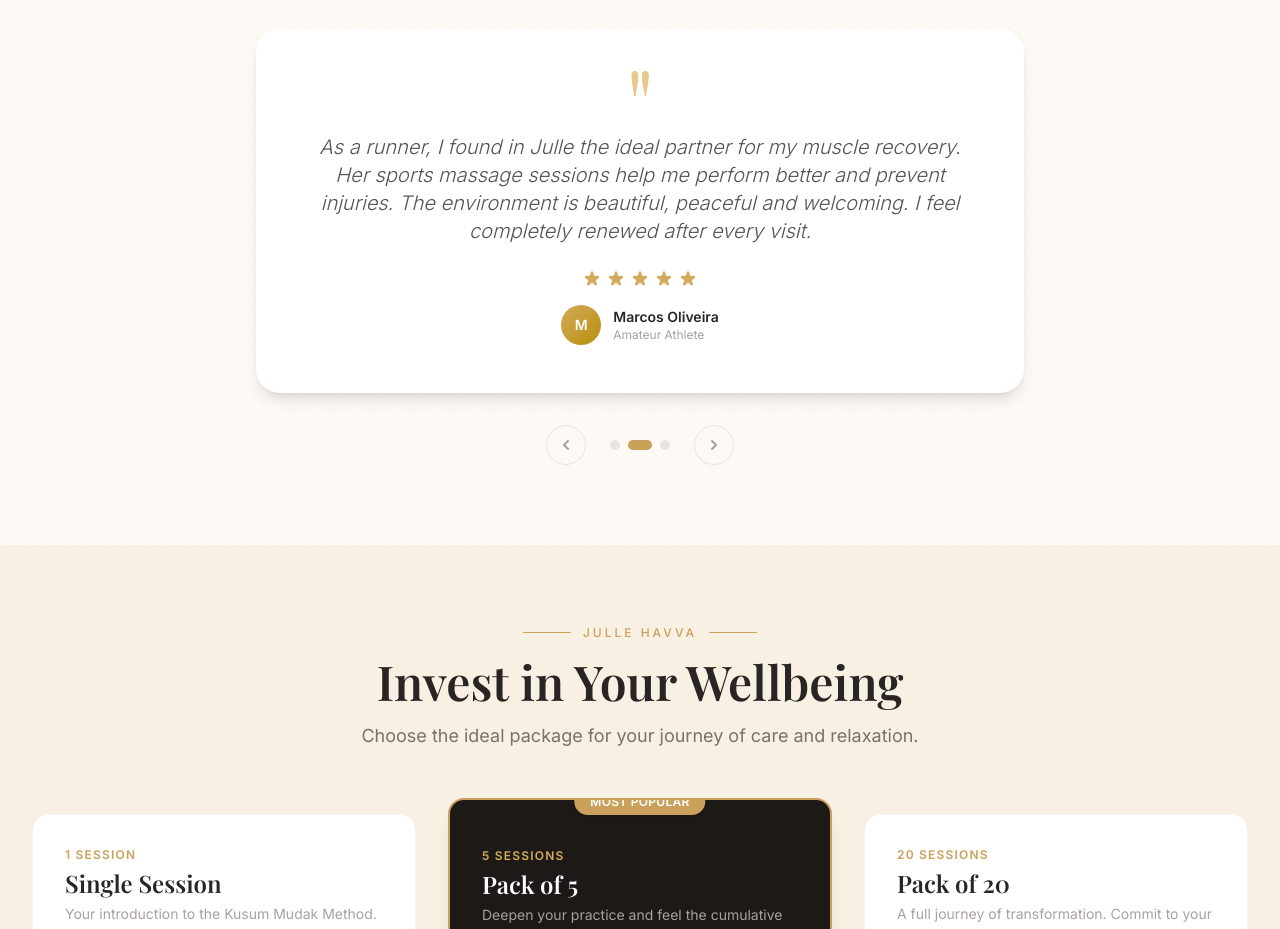
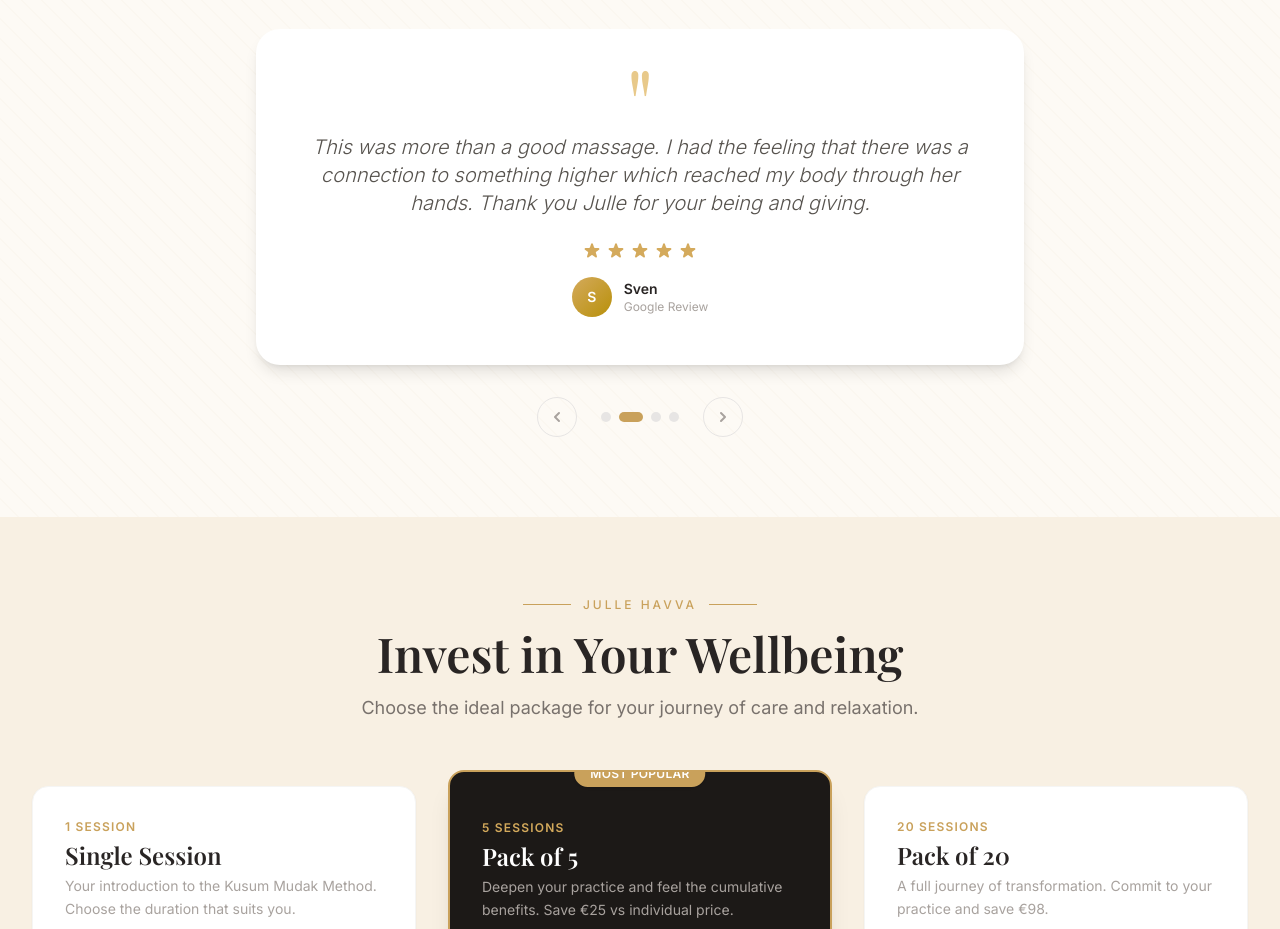
Before and after one commit to vadimwit/julle-havva, a React (Vite) app: page / in a window 1280 px wide. Shown: the part 4500-5429 px from the top of the page. Built offline with nearby package versions, Linux system fonts and the light colour scheme; a web font is replaced by a local one.

Commit message:
Replace testimonials with real Google reviews

```diff
--- a/src/data/content.ts
+++ b/src/data/content.ts
@@ -221,47 +221,62 @@ export interface Testimonial {
 export const testimonials: Testimonial[] = [
   {
     id: '1',
-    initial: 'A',
+    initial: 'C',
     rating: 5,
     en: {
-      name: 'Ana Carolina S.',
-      role: 'Regular Client',
-      text: "Julle is simply incredible! I had suffered from chronic back pain for years and after just a few deep tissue sessions my quality of life improved enormously. She has a natural talent and a magical touch that makes all the difference. I recommend her wholeheartedly!",
+      name: 'Charlie Mowat',
+      role: 'Google Review',
+      text: 'This is more than a massage. This is facilitated connection to something quite special (as well as a beautiful physical massage). Julle has a calming, beautiful presence. I left the session feeling calm but alive. Relaxed but powerful. I very highly recommend.',
     },
     pt: {
-      name: 'Ana Carolina S.',
-      role: 'Cliente Regular',
-      text: 'A Julle é simplesmente incrível! Sofria de dores crónicas nas costas há anos e, após algumas sessões de massagem de tecido profundo, a minha qualidade de vida melhorou imensamente. Tem um talento natural e um toque mágico que faz toda a diferença. Recomendo de olhos fechados!',
+      name: 'Charlie Mowat',
+      role: 'Avaliação Google',
+      text: 'Isto é mais do que uma massagem. É uma ligação facilitada a algo muito especial (para além de uma belíssima massagem física). A Julle tem uma presença serena e bela. Saí da sessão calma mas viva. Relaxada mas poderosa. Recomendo vivamente.',
     },
   },
   {
     id: '2',
-    initial: 'M',
+    initial: 'S',
     rating: 5,
     en: {
-      name: 'Marcos Oliveira',
-      role: 'Amateur Athlete',
-      text: "As a runner, I found in Julle the ideal partner for my muscle recovery. Her sports massage sessions help me perform better and prevent injuries. The environment is beautiful, peaceful and welcoming. I feel completely renewed after every visit.",
+      name: 'Sven',
+      role: 'Google Review',
+      text: 'This was more than a good massage. I had the feeling that there was a connection to something higher which reached my body through her hands. Thank you Julle for your being and giving.',
     },
     pt: {
-      name: 'Marcos Oliveira',
-      role: 'Atleta Amador',
-      text: 'Como corredor, encontrei na Julle a parceira ideal para a minha recuperação muscular. As sessões de massagem desportiva ajudam-me a ter melhor desempenho e a prevenir lesões. O ambiente é lindo, tranquilo e acolhedor. Fico renovado após cada visita.',
+      name: 'Sven',
+      role: 'Avaliação Google',
+      text: 'Isto foi mais do que uma boa massagem. Tive a sensação de que havia uma ligação a algo superior que chegou ao meu corpo através das suas mãos. Obrigado Julle pelo teu ser e pelo teu dar.',
     },
   },
   {
     id: '3',
-    initial: 'F',
+    initial: 'S',
     rating: 5,
     en: {
-      name: 'Fernanda Lima',
-      role: 'Executive',
-      text: "Julle's hot stone relaxation massage is a transformative experience. I leave every session feeling completely renewed, as if I've been on holiday! Her professionalism and attention to every detail are exceptional. A true and accessible luxury.",
+      name: 'Sebastian',
+      role: 'Google Review',
+      text: 'I am so grateful to have met Julle. She radiates a magical energy and gives me so much healing and relief in every single cell.',
     },
     pt: {
-      name: 'Fernanda Lima',
-      role: 'Executiva',
-      text: 'A massagem relaxante com pedras quentes da Julle é uma experiência transformadora. Saio de cada sessão completamente renovada, como se tivesse tirado férias! O profissionalismo e o cuidado com cada detalhe são excecionais. É um verdadeiro luxo acessível.',
+      name: 'Sebastian',
+      role: 'Avaliação Google',
+      text: 'Estou muito grato por ter conhecido a Julle. Ela irradia uma energia mágica e traz-me tanta cura e alívio em cada célula do meu corpo.',
+    },
+  },
+  {
+    id: '4',
+    initial: 'A',
+    rating: 5,
+    en: {
+      name: 'Anthony Kaprielian',
+      role: 'Google Review',
+      text: 'Julle has a unique method, and absolutely phenomenal. When you go into that process it\'s a journey that makes you feel melt into a space of relaxation. She definitely put in a lot of love and care in this practice. Definitely recommend!',
+    },
+    pt: {
+      name: 'Anthony Kaprielian',
+      role: 'Avaliação Google',
+      text: 'A Julle tem um método único, e absolutamente fenomenal. Quando entras nesse processo é uma jornada que te faz derreter num espaço de relaxamento. Ela colocou definitivamente muito amor e cuidado nesta prática. Sem dúvida recomendo!',
     },
   },
 ];
```
